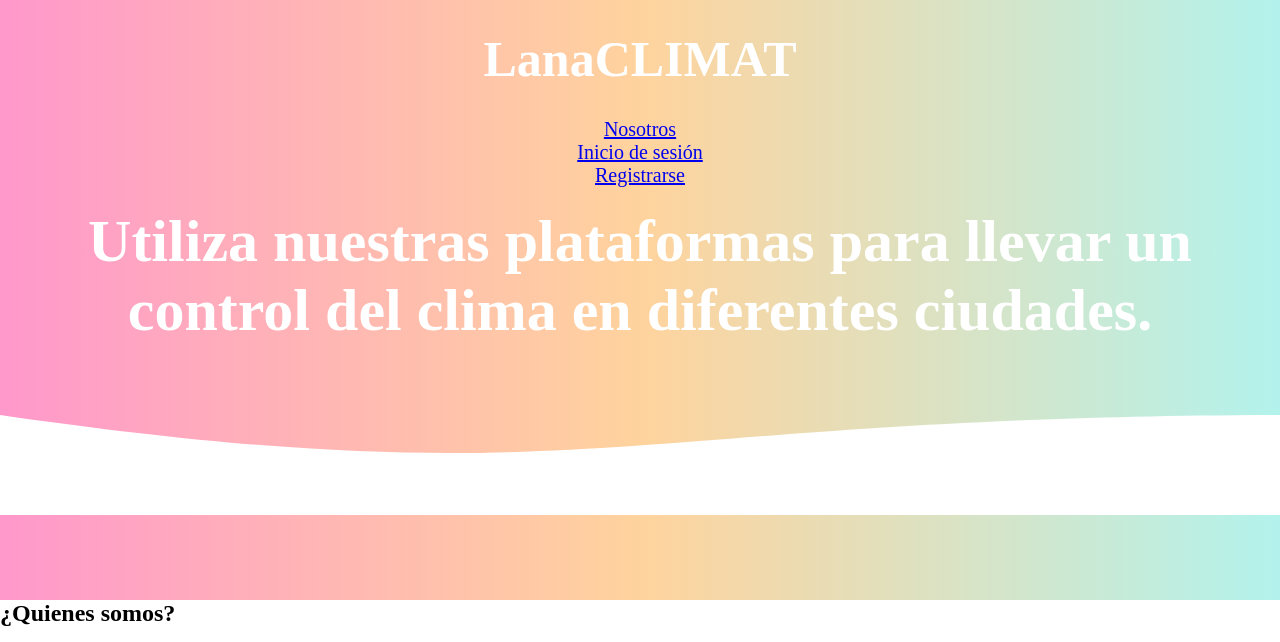
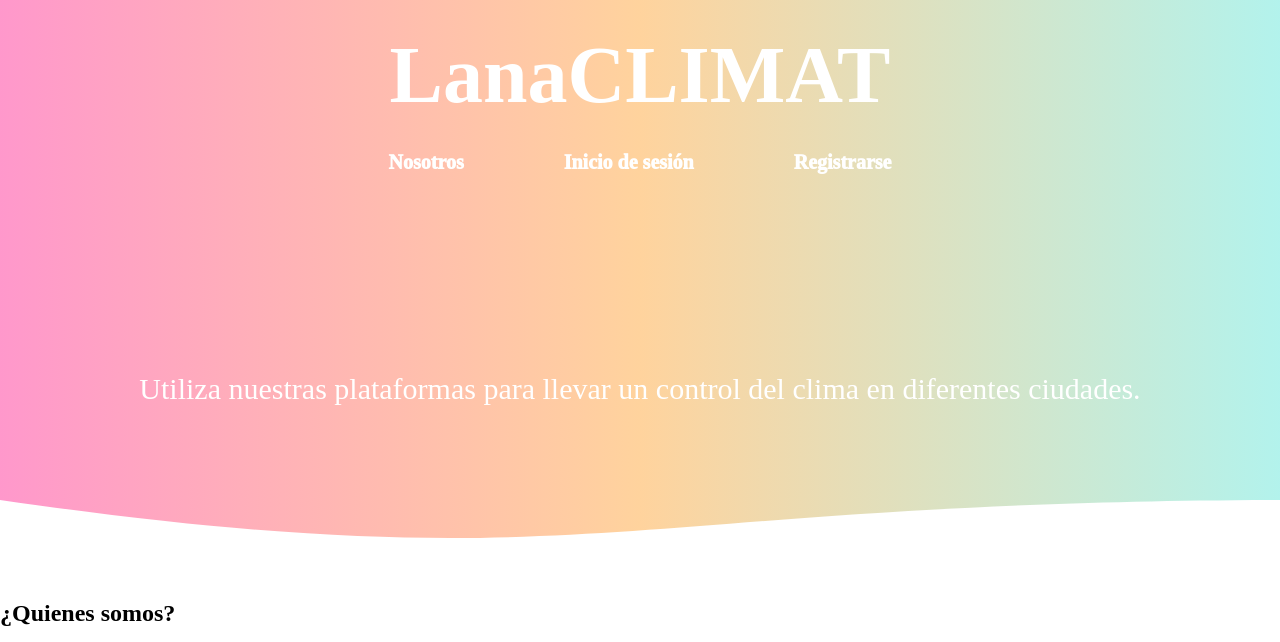
Before and after one commit to susilcx/ProyectoLC, a plain HTML site: page index.html in a window 1280 px wide. Shown: the top 642 px of the page. Drawn offline with nearby package versions, Linux system fonts and the light colour scheme.

Commit message:
Adaptación - Susana Londoño Carmona

```diff
--- a/index.css
+++ b/index.css
@@ -53,3 +53,50 @@ header{
     z-index: 1;
     position: relative;
 }
+@media (min-width: 769px) {
+    .navbar{
+        flex-direction: row;
+    }
+    .navbar a{
+        margin: 0 50px;
+    }
+    .titulo{
+        color:#fff;
+        font-size: 80px;
+        padding: 30px;
+    }
+    .texto_header{
+        display: flex;
+        height: 430px;
+        width: 100%;
+        align-items: center;
+        justify-content: center;
+        flex-direction: column;
+        text-align:center;
+
+    }
+}
+nav a{
+    color: #fff;
+    font-weight: 1000;
+    text-decoration: none;
+    position:relative;
+    margin: 10px 0;
+}
+nav > a:hover{
+    text-decoration: underline;
+}
+
+.estilo_header{
+    position: absolute;
+    bottom: 0;
+    width: 100%;
+}
+
+
+
+.texto_header h1{
+    font-size: 30px;
+    font-weight: 300;
+    color: #fff;
+}
```
